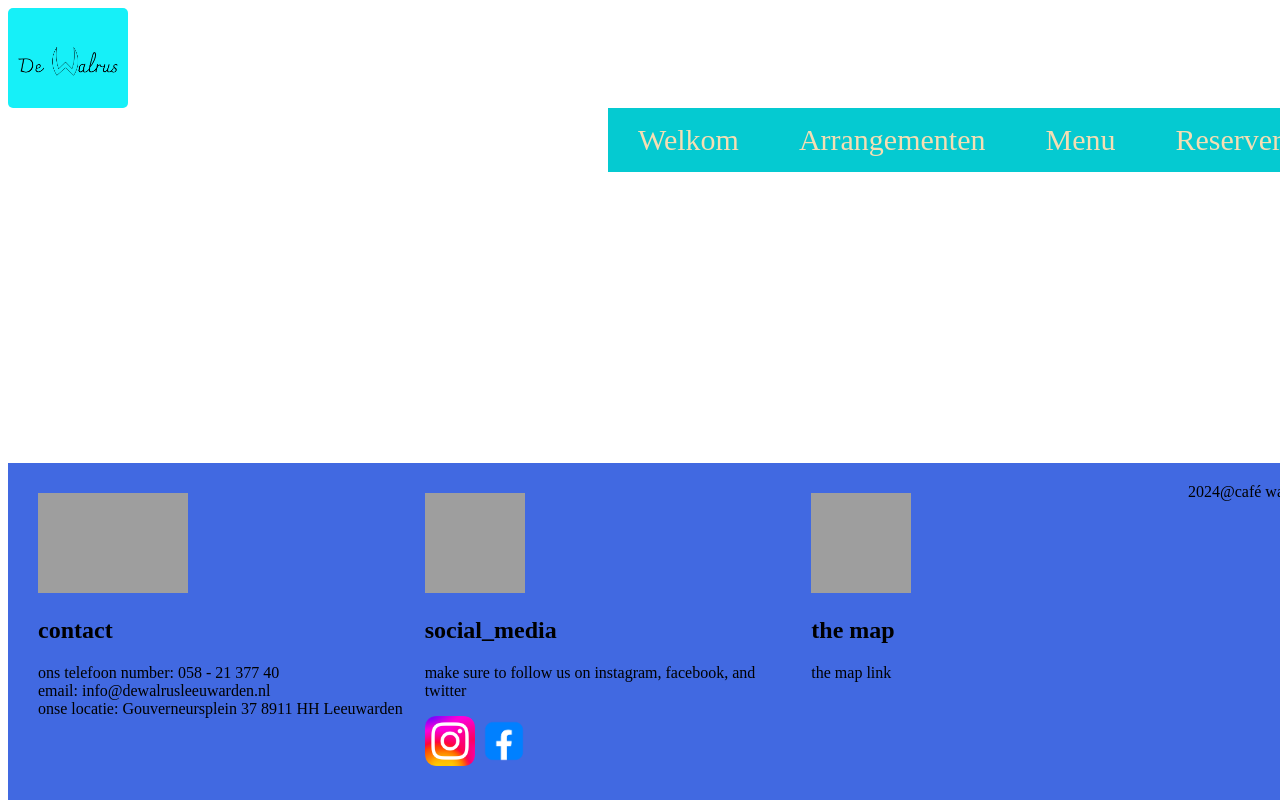
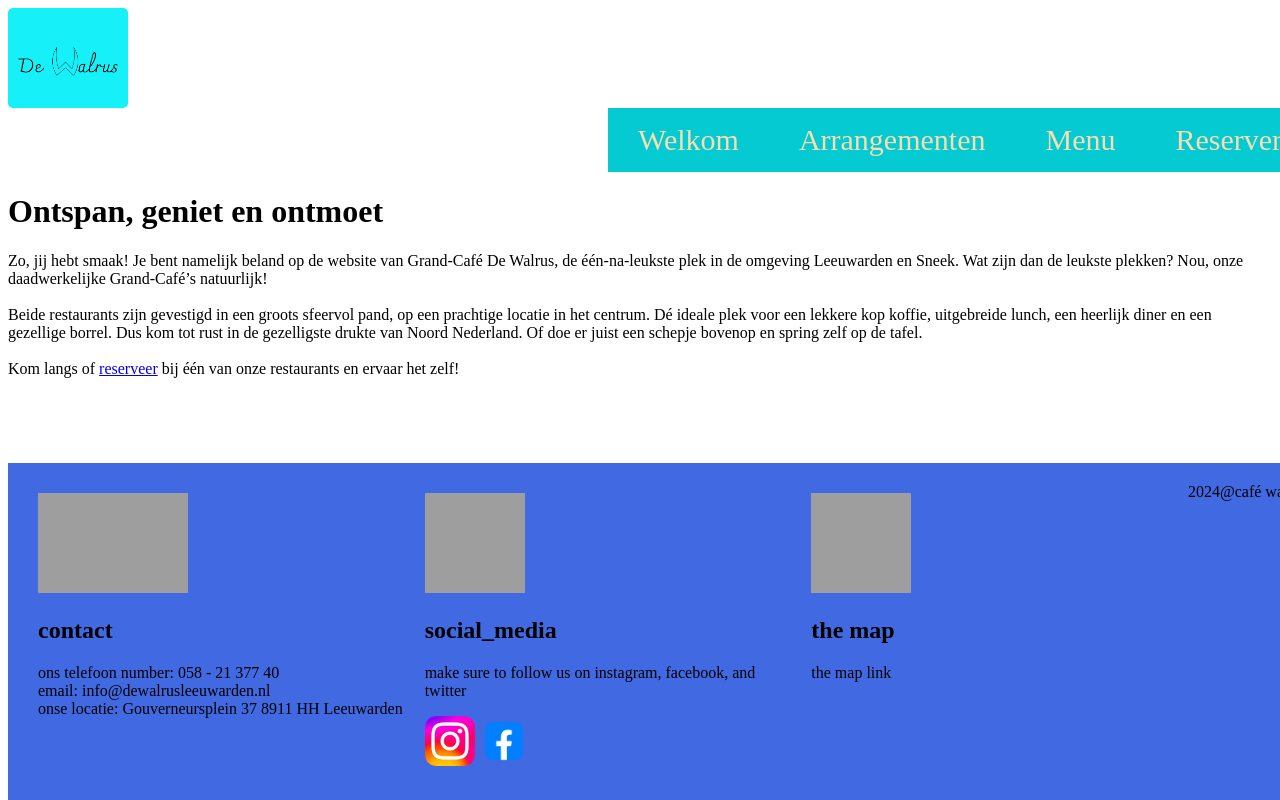
Before and after one commit to Elyaar/Walrus, a PHP site: page /Home.html in a window 1280 px wide; the page is wider, and only the part inside the window is pictured. Run offline with PHP 8.4, Linux system fonts and the light colour scheme; grey boxes are pictures that could not be loaded.

Commit message:
modified_01

```diff
--- a/Home.css
+++ b/Home.css
@@ -65,6 +65,12 @@
  }
 
 
+
+
+
+
+
+
  .contact {
    margin: 0px;
 
--- a/Home.html
+++ b/Home.html
@@ -6,7 +6,7 @@
   <title>De Walrus</title>
 
 </head>
-<body>
+  <body>
   <section>
     <div class=logo-div>
       <img src="/img/De Walrus.png" class="logo">
@@ -23,8 +23,34 @@
       </div>
     </div>
   </section>
+
+
+  <main>
+    <div class="korte_omschrijving">
+      <h1>Ontspan, geniet en ontmoet</h1>
+      <P>
+        Zo, jij hebt smaak! Je bent namelijk beland op de website van Grand-Café De Walrus,
+        de één-na-leukste plek in de omgeving Leeuwarden en Sneek. Wat zijn dan de leukste
+        plekken? Nou, onze daadwerkelijke Grand-Café’s natuurlijk!
+        <br><br>
+        Beide restaurants zijn gevestigd in een groots sfeervol pand, op een prachtige locatie in
+        het centrum. Dé ideale plek voor een lekkere kop koffie, uitgebreide lunch, een heerlijk
+        diner en een gezellige borrel. Dus kom tot rust in de gezelligste drukte van Noord
+        Nederland. Of doe er juist een schepje bovenop en spring zelf op de tafel.
+        <br><br>
+        Kom langs of <a href="Reserveren.html">reserveer</a> bij één van onze restaurants en ervaar het zelf!
+      </P>
+    </div>
+    <div class="openingstijden">
+      <P></P>
+    </div>
+    <img src="">
+    <img src="">
+    <img src="">
+  </main>
+
+
   <section class="footer">
-
     <div class="contact">
       <img src="Logo.png" alt="the Logo" height="100" width="150">
       <h2>contact</h2>
```
